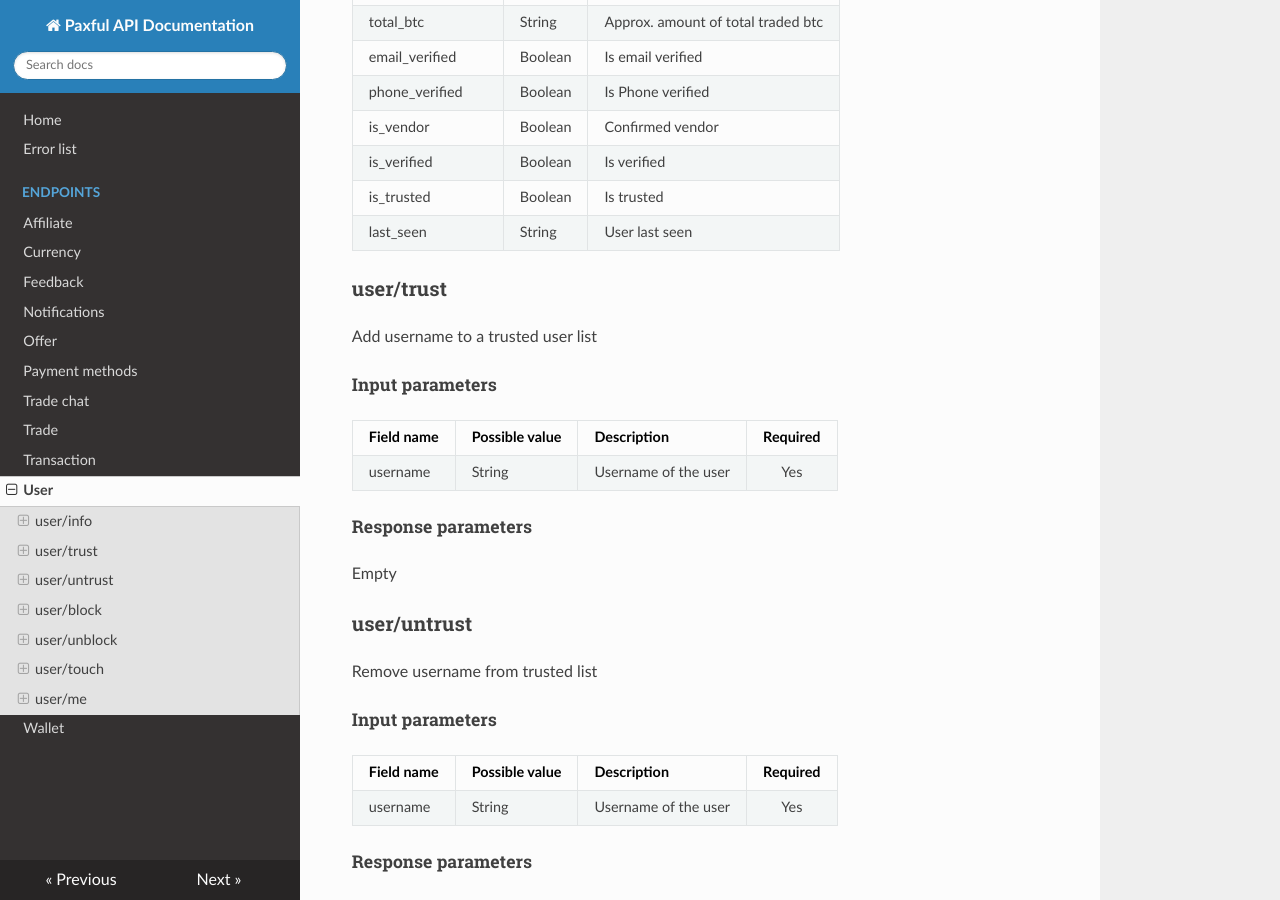
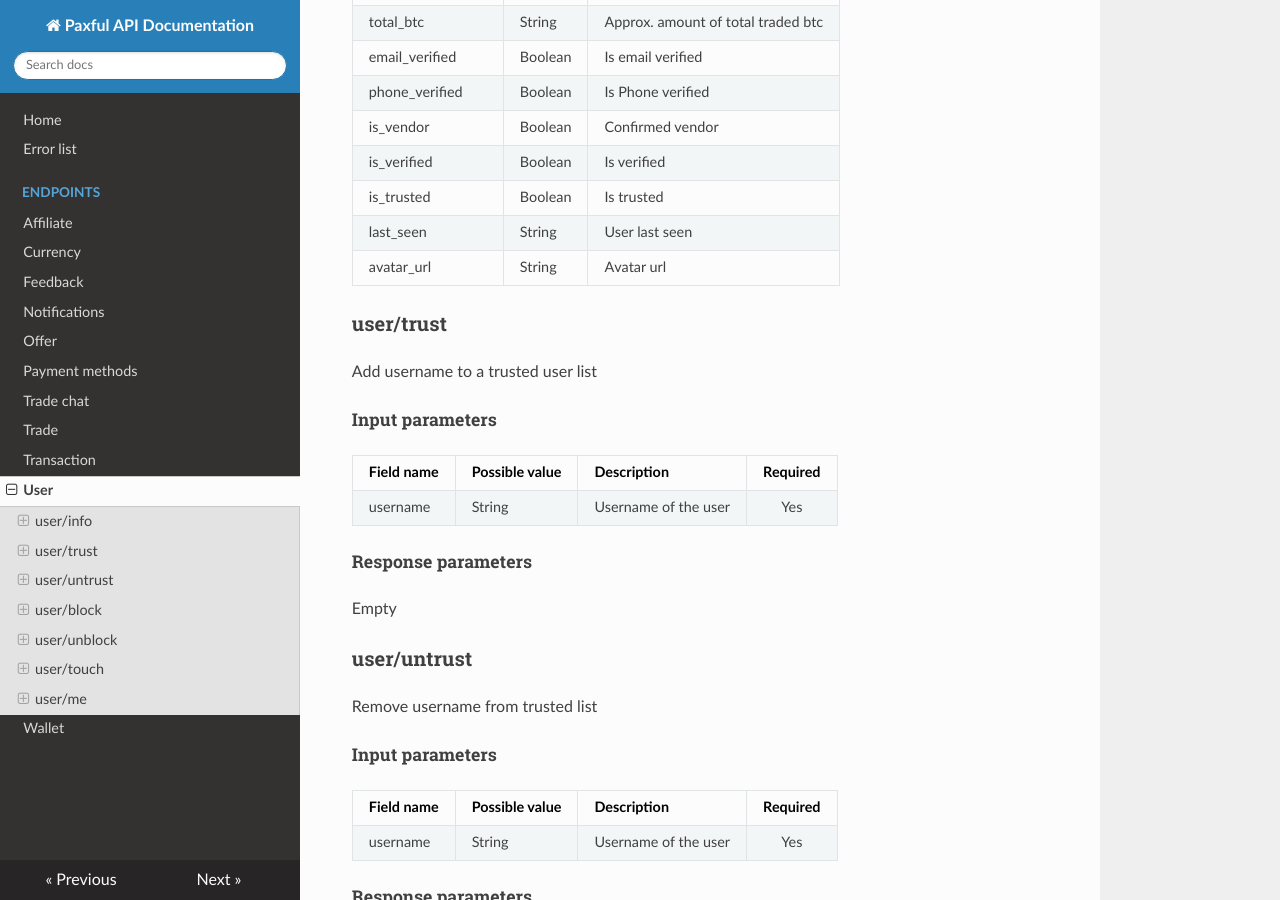
Before and after one commit to paxful/api-docs, an MkDocs documentation site: the page built from docs/endpoints/user.md, in a window 1280 px wide and 900 px high, scrolled down 752 px. Built offline with MkDocs 1.6.1, drawn with Linux system fonts in a browser that asks for light colours; nearby versions of some CDN libraries; some of the changed text lies outside the part shown.

Commit message:
Add new field avatar_url to user/info and user/me

```diff
--- a/docs/endpoints/user.md
+++ b/docs/endpoints/user.md
@@ -27,8 +27,9 @@ Fetch information for a user
 | phone_verified    | Boolean | Is Phone verified |
 | is_vendor         | Boolean | Confirmed vendor |
 | is_verified       | Boolean | Is verified |
-| is_trusted       | Boolean | Is trusted |
+| is_trusted        | Boolean | Is trusted |
 | last_seen         | String | User last seen |
+| avatar_url        | String | Avatar url |
 
 ### user/trust
 
@@ -125,5 +126,6 @@ None
 | phone_verified    | Boolean | Is Phone verified |
 | is_vendor         | Boolean | Confirmed vendor |
 | is_verified       | Boolean | Is verified |
-| is_trusted       | Boolean | Is trusted |
+| is_trusted        | Boolean | Is trusted |
 | last_seen         | String | User last seen |
+| avatar_url        | String | Avatar url |
```
